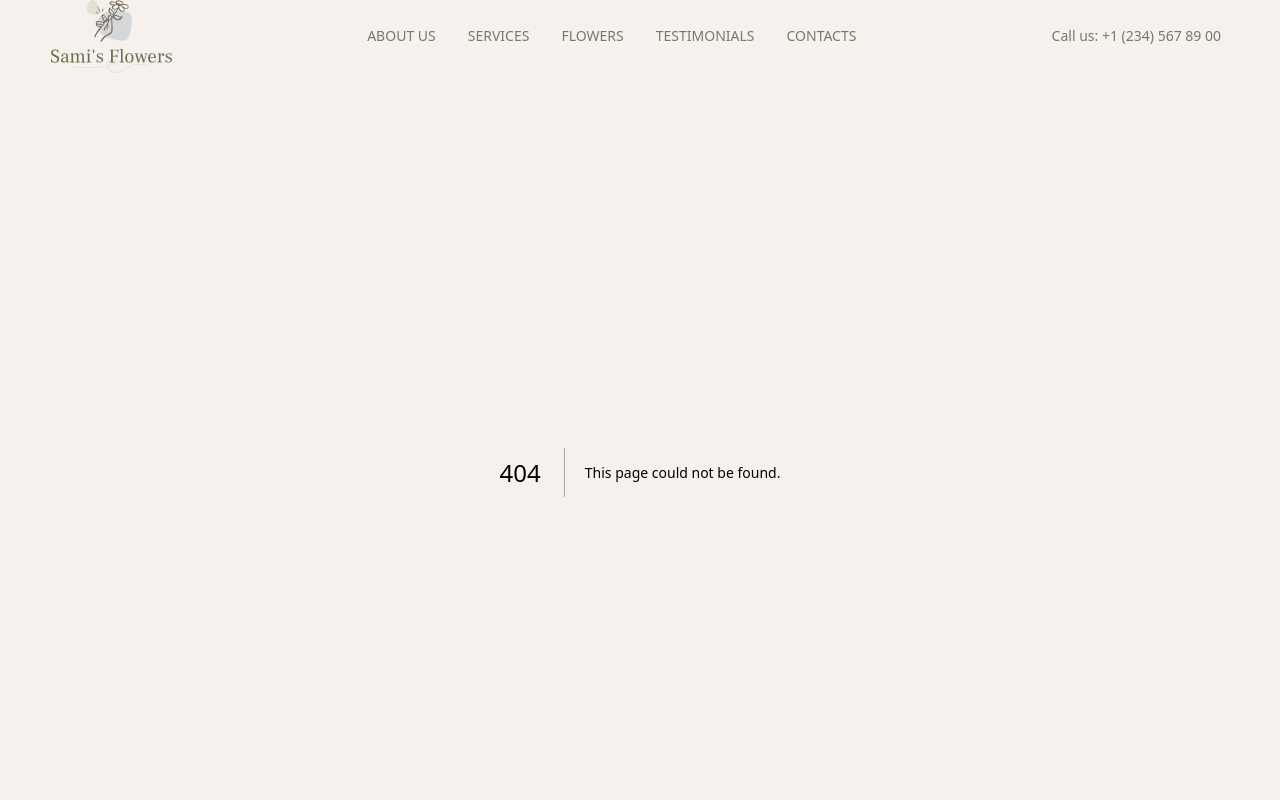
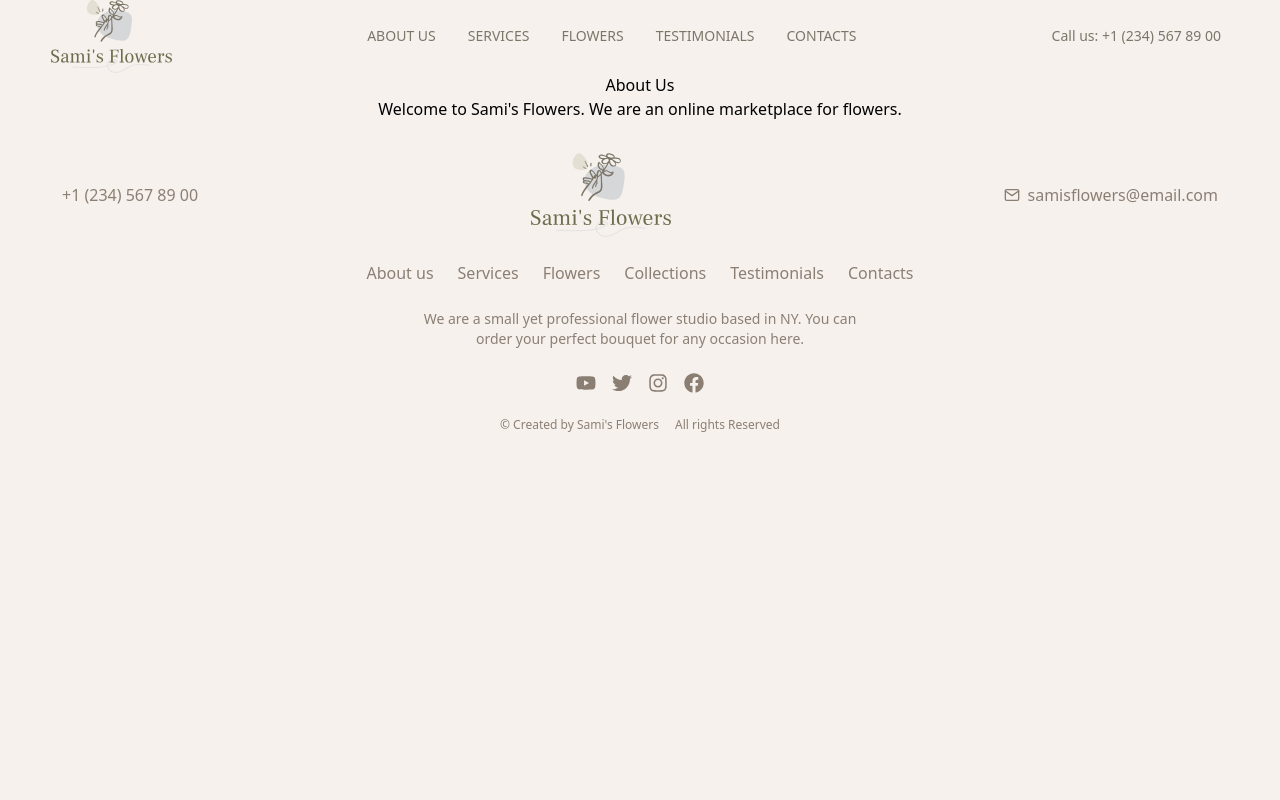
Before and after one commit to koldovsky/2024-itstep-next-team-01, a Next.js app: page /about-us in a window 1280 px wide. Before the commit this address had no page. Shown: the top 800 px of the page. Built offline with nearby package versions, Linux system fonts and the light colour scheme; a web font is replaced by a local one.

Commit message:
added about page

```diff
--- /dev/null
+++ b/app/about-us/page.tsx
@@ -0,0 +1,13 @@
+export const metadata = {
+  title: "About Us - Sami's Flowers",
+  description: "Learn more about Sami's Flowers and our journey.",
+};
+
+export default function AboutUs() {
+  return (
+    <div className="max-w-[1220px] mx-auto flex flex-col items-center justify-center">
+      <h1>About Us</h1>
+      <p>Welcome to Sami&apos;s Flowers. We are an online marketplace for flowers.</p>
+    </div>
+  );
+}
--- a/app/components/AboutUs/page.tsx
+++ /dev/null
@@ -1,8 +0,0 @@
-
-export default function AboutUs() {
-  return (
-    <div className=" max-w-[1220px] mx-auto flex flex-col items-center justify-center">
-        dfbsv
-    </div>
-  );
-}
--- a/app/components/Home/AboutUs.tsx
+++ b/app/components/Home/AboutUsHome.tsx
@@ -1,7 +1,7 @@
 import Image from 'next/image';
 import aboutus_img from '@/public/aboutus_img.png';
 
-export default function AboutUs() {
+export default function AboutUsHome() {
   return (
     <section className="bg-overlayBg py-16 px-4 sm:px-6 lg:px-8">
       <div className="max-w-7xl mx-auto">
--- a/app/components/layout/header/Navigation.tsx
+++ b/app/components/layout/header/Navigation.tsx
@@ -8,7 +8,7 @@ export default function Navigation({ isDesktop }: NavigationProps) {
   return (
     <nav className={`${isDesktop ? 'hidden md:flex flex-row space-x-8 text-sm font-normal' : 'text-center text-sm font-normal'}`}>
       {[
-        { href: '/about', label: 'ABOUT US' },
+        { href: '/about-us', label: 'ABOUT US' },
         { href: '/services', label: 'SERVICES' },
         { href: '/flowers', label: 'FLOWERS' },
         { href: '/testimonials', label: 'TESTIMONIALS' },
--- a/app/page.tsx
+++ b/app/page.tsx
@@ -2,7 +2,7 @@ import Cover from "./components/Home/Cover";
 import Features from "./components/Home/Features";
 import WorkingSectors from "./components/Home/WorkingSectors";
 import SpecialCollections from "@/app/components/Home/SpecialCollections/SpecialCollectionsContainer";
-import AboutUs from "./components/Home/AboutUs";
+import AboutUsHome from "./components/Home/AboutUsHome";
 import NewInShop from "./components/Home/NewInShop";
 import Testimonials from "./components/Home/Testimonials";
 import Instagram from "./components/Home/Instagram";
@@ -15,11 +15,11 @@ export default function Home() {
     <div className=" max-w-[1220px] mx-auto flex flex-col items-center justify-center">
       <Cover />
       <Features />
-      <AboutUs />
+      <AboutUsHome />
       <NewInShop />
       <ServicesSection />
       <WorkingSectors />
-        <SpecialCollections />
+      <SpecialCollections />
       <Testimonials />
       <Instagram />
     </div>
```
